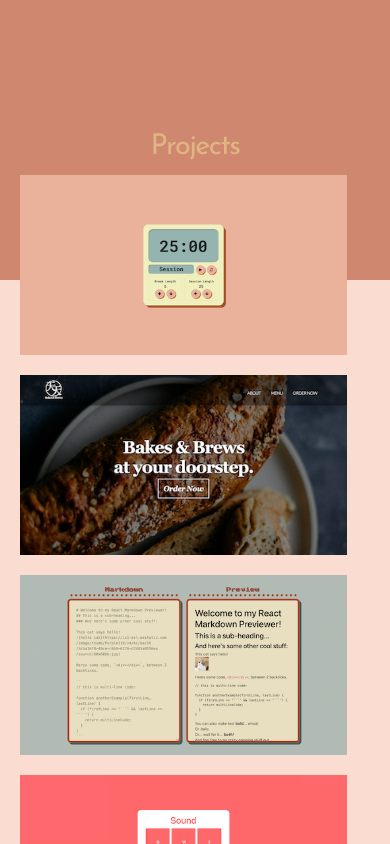
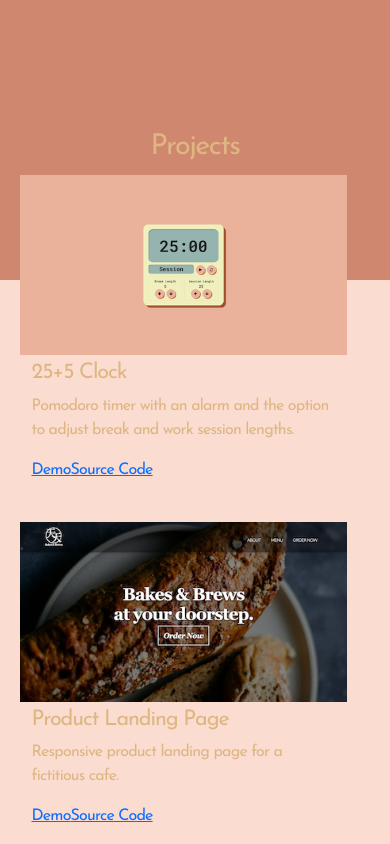
Before and after one commit to arcsbstn/arcsbstn.github.io, a React (Create React App) app: page / in a window 390 px wide. Shown: the part 760-1604 px from the top of the page. Built offline with nearby package versions, Linux system fonts and the light colour scheme.

Commit message:
update 2-col -> 1-col layout

```diff
--- a/src/components/Projects.js
+++ b/src/components/Projects.js
@@ -15,15 +15,16 @@ export default function Projects() {
           </div>
           <div className='General__wrapper'>
             <div className='Projects__contentWrapper container d-flex flex-wrap flex-row'>
-          <h3>Projects</h3>
-
-              <div className='row w-100 justify-content-center'>
-                {projects.map((project, index) => {
-                  return (
+              <h3>Projects</h3>
+              {projects.map((project, index) => {
+                return (
+                  <div className="row w-100 justify-content-center">
                     <div key={index}
-                      className='Projects__tile col-md-5'
+                      className='Projects__tile col-md-6'
                       style={{ backgroundImage: `url(${project.image})` }}>
-                      <div className="Projects__info Projects__info--blur">
+                    </div>
+                    <div className="Projects__infoWrapper col-md-4">
+                      <div className="Projects__info">
                         <h4>{project.title}</h4>
                         <h5>{project.subtitle}</h5>
                         <p>{project.description}</p>
@@ -31,9 +32,9 @@ export default function Projects() {
                         <a href={project.repoLink}>Source Code</a>
                       </div>
                     </div>
-                  )
-                })}
-              </div>
+                  </div>
+                )
+              })}
             </div>
           </div>
         </div>
--- a/src/styles/Projects.scss
+++ b/src/styles/Projects.scss
@@ -25,41 +25,22 @@
     position: relative;
   }
 
-  .Projects__tile:hover,
-  .Projects__tile:focus {
-    transition: all 0.3s ease-in-out;
-    transform: scale(1.01,1.01);
+  .Projects__infoWrapper {
+    position: relative;
   }
 
   .Projects__info {
-    font-size: 0.8em;
     position: absolute;
-    top: 0;
-    left: 0;
-    width: 100%;
-    height: 100%;
-    background: rgba(0,0,0,0.8);
-    text-align: center;
-    display: flex;
-    flex-direction: column;
-    opacity: 0;
-    transition: opacity 0.25s;
+    left: -40px;
+    top: 20px;
   }
 
-  .Projects__info--blur {
-    backdrop-filter: blur(5px);
-  }
-
-  .Projects__info >* {
-    transform: translateY(10px);
-    transition: transform 0.25s;
-  }
-
-  .Projects__info:hover {
-    opacity: 1;
-  }
-
-  .Projects__info:hover >* {
-    transform: translateY(0px);
+  @media (max-width: 800px) {
+    .Projects__info {
+      position: relative;
+      top: 0;
+      left: 0;
+      margin: -5px 0 30px 0;
+    }
   }
 }
```
